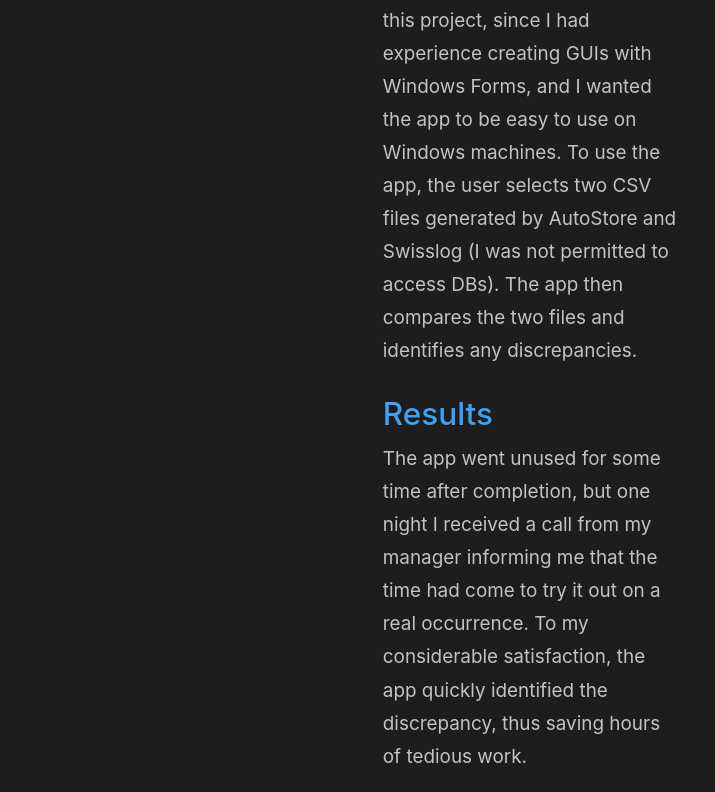
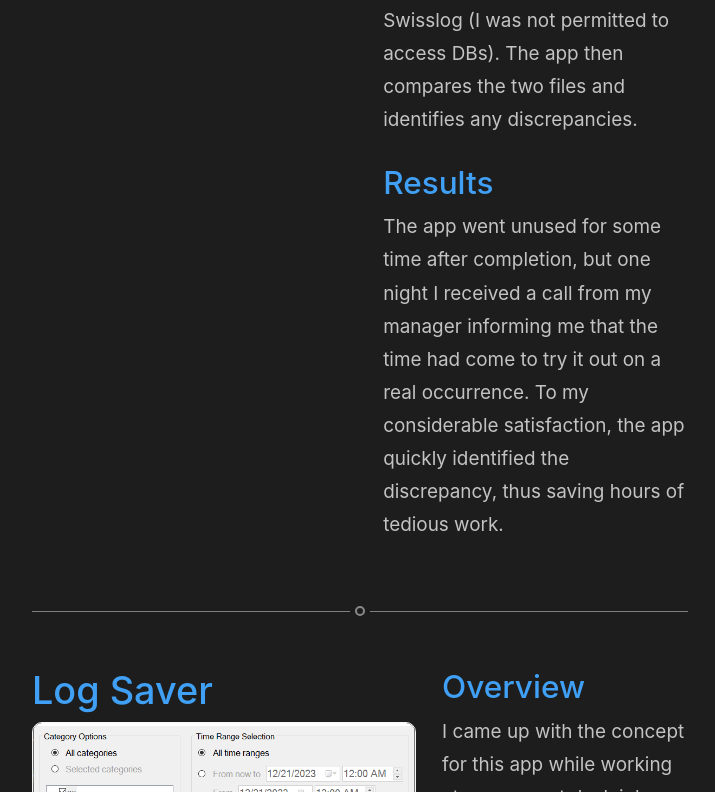
Before and after one commit to Dylan-Dotti/React-Portfolio-Website, a React (Create React App) app: page /projects in a window 1280 px wide. Shown: the part 9763-10555 px from the top of the page, without its empty margins (128-843 px from the left). Built offline with nearby package versions, Linux system fonts and the light colour scheme.

Commit message:
Reduce gap between listing and navigation

```diff
--- a/src/Components/Projects/ProjectListing/project-listing.scss
+++ b/src/Components/Projects/ProjectListing/project-listing.scss
@@ -12,8 +12,7 @@
         display: grid;
         grid-template-columns: auto max-content;
         align-items: start;
-        width: fit-content;
-        gap: clamp(20px, 4%, 4%);
+        gap: clamp(20px, 3%, 3%);
     }
 
     .project-navigation {
```
